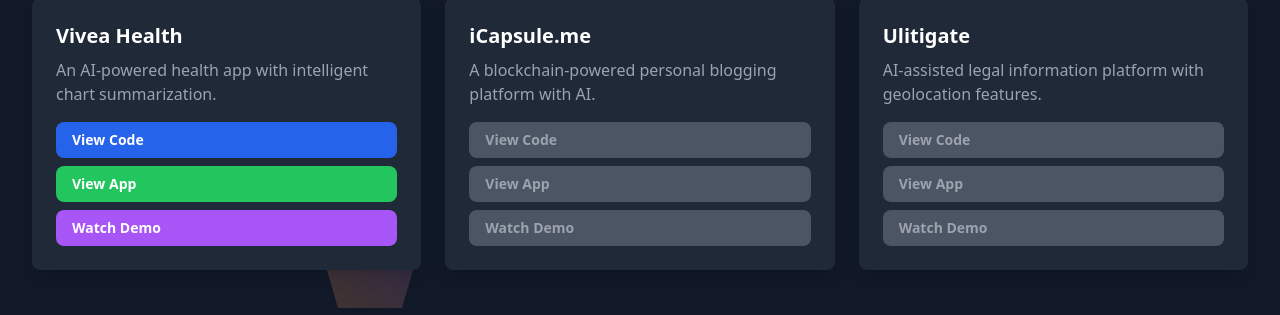
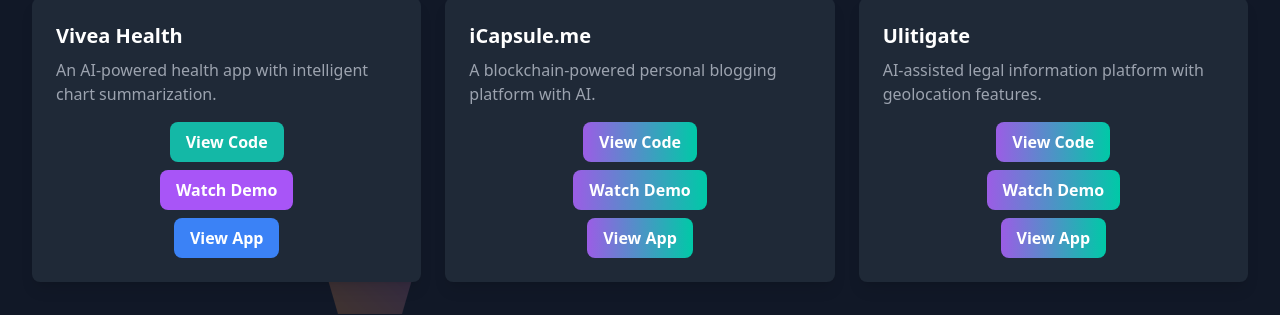
Before and after one commit to KatrinaFinney/portfolio-2025, a Next.js app: page / in a window 1280 px wide. Shown: the part 1326-1641 px from the top of the page. Built offline with nearby package versions, Linux system fonts and the light colour scheme; no server answers.

Commit message:
updated project cards

```diff
--- a/src/components/FeaturedProjects.tsx
+++ b/src/components/FeaturedProjects.tsx
@@ -1,14 +1,12 @@
-"use client";
-import { useState } from "react";
-import { motion } from "framer-motion";
+import { motion } from "framer-motion"; // ✅ Removed useState
 import { Tooltip } from "react-tooltip";
 
 interface Project {
   title: string;
   description: string;
   githubLink?: string;
-  liveLink?: string;
   demoLink?: string;
+  liveAppLink?: string;
 }
 
 const projects: Project[] = [
@@ -16,19 +14,22 @@
     title: "Vivea Health",
     description: "An AI-powered health app with intelligent chart summarization.",
     githubLink: "https://github.com/katrinafinney/vivea-health",
-    liveLink: "https://viveahealth.co",
-    demoLink: "https://www.canva.com/design/DAGfoKQZLs0/c1KAMUoGS37oX8dfcpjYjA/watch?utm_content=DAGfoKQZLs0&utm_campaign=designshare&utm_medium=link2&utm_source=uniquelinks&utlId=hb80e19fb0f",
+    demoLink: "https://www.canva.com/design/DAGfoKQZLs0/c1KAMUoGS37oX8dfcpjYjA/watch",
+    liveAppLink: "https://viveahealth.co", // If empty, it will be greyed out with a tooltip
   },
   {
     title: "iCapsule.me",
     description: "A blockchain-powered personal blogging platform with AI.",
     githubLink: "",
-    liveLink: "",
+    demoLink: "",
+    liveAppLink: "",
   },
   {
     title: "Ulitigate",
     description: "AI-assisted legal information platform with geolocation features.",
     githubLink: "",
+    demoLink: "",
+    liveAppLink: "",
   },
 ];
 
@@ -46,49 +47,70 @@
             <h3 className="text-xl font-semibold text-white">{project.title}</h3>
             <p className="mt-2 text-gray-400">{project.description}</p>
 
-            <div className="mt-4 flex flex-col space-y-2">
+            {/* Buttons Section */}
+            <div className="flex flex-col items-center mt-4 space-y-2">
+              {project.githubLink ? (
                 <a
                   href={project.githubLink}
                   target="_blank"
                   rel="noopener noreferrer"
-                className={`px-4 py-2 text-sm font-semibold rounded-lg transition ${
-                  project.githubLink ? "bg-blue-600 text-white hover:bg-blue-700" : "bg-gray-600 text-gray-400 cursor-not-allowed"
-                }`}
-                data-tooltip-id={project.githubLink ? "" : `tooltip-github-${index}`}
+                  className="bg-teal-500 px-4 py-2 rounded-lg text-white font-semibold hover:bg-teal-600 transition"
                 >
                   View Code
                 </a>
-              <Tooltip id={`tooltip-github-${index}`} place="top" content="GitHub repository coming soon!" />
+              ) : (
+                <button
+                  className="bg-gray-500 px-4 py-2 rounded-lg text-white font-semibold cursor-not-allowed"
+                  data-tooltip-id="tooltip-github"
+                >
+                  View Code
+                </button>
+              )}
 
-              <a
-                href={project.liveLink}
-                target="_blank"
-                rel="noopener noreferrer"
-                className={`px-4 py-2 text-sm font-semibold rounded-lg transition ${
-                  project.liveLink ? "bg-green-500 text-white hover:bg-green-600" : "bg-gray-600 text-gray-400 cursor-not-allowed"
-                }`}
-                data-tooltip-id={project.liveLink ? "" : `tooltip-live-${index}`}
-              >
-                View App
-              </a>
-              <Tooltip id={`tooltip-live-${index}`} place="top" content="This app is currently in development!" />
-
+              {project.demoLink ? (
                 <a
                   href={project.demoLink}
                   target="_blank"
                   rel="noopener noreferrer"
-                className={`px-4 py-2 text-sm font-semibold rounded-lg transition ${
-                  project.demoLink ? "bg-purple-500 text-white hover:bg-purple-600" : "bg-gray-600 text-gray-400 cursor-not-allowed"
-                }`}
-                data-tooltip-id={project.demoLink ? "" : `tooltip-demo-${index}`}
+                  className="bg-purple-500 px-4 py-2 rounded-lg text-white font-semibold hover:bg-purple-600 transition"
                 >
                   Watch Demo
                 </a>
-              <Tooltip id={`tooltip-demo-${index}`} place="top" content="A demo video will be available soon!" />
+              ) : (
+                <button
+                  className="bg-gray-500 px-4 py-2 rounded-lg text-white font-semibold cursor-not-allowed"
+                  data-tooltip-id="tooltip-demo"
+                >
+                  Watch Demo
+                </button>
+              )}
+
+              {project.liveAppLink ? (
+                <a
+                  href={project.liveAppLink}
+                  target="_blank"
+                  rel="noopener noreferrer"
+                  className="bg-blue-500 px-4 py-2 rounded-lg text-white font-semibold hover:bg-blue-600 transition"
+                >
+                  View App
+                </a>
+              ) : (
+                <button
+                  className="bg-gray-500 px-4 py-2 rounded-lg text-white font-semibold cursor-not-allowed"
+                  data-tooltip-id="tooltip-live"
+                >
+                  View App
+                </button>
+              )}
             </div>
           </motion.div>
         ))}
       </div>
+
+      {/* Tooltip Explanations */}
+      <Tooltip id="tooltip-github" content="Coming soon" place="top" />
+      <Tooltip id="tooltip-demo" content="Demo not available yet" place="top" />
+      <Tooltip id="tooltip-live" content="Live app not available yet" place="top" />
     </div>
   );
 }
```
Lines whose indentation alone changed are shown as unchanged.
